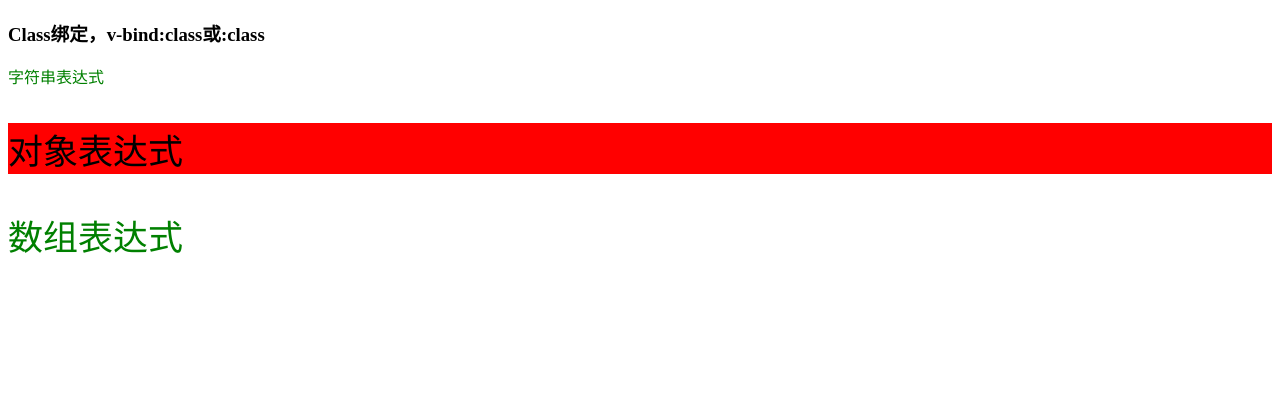
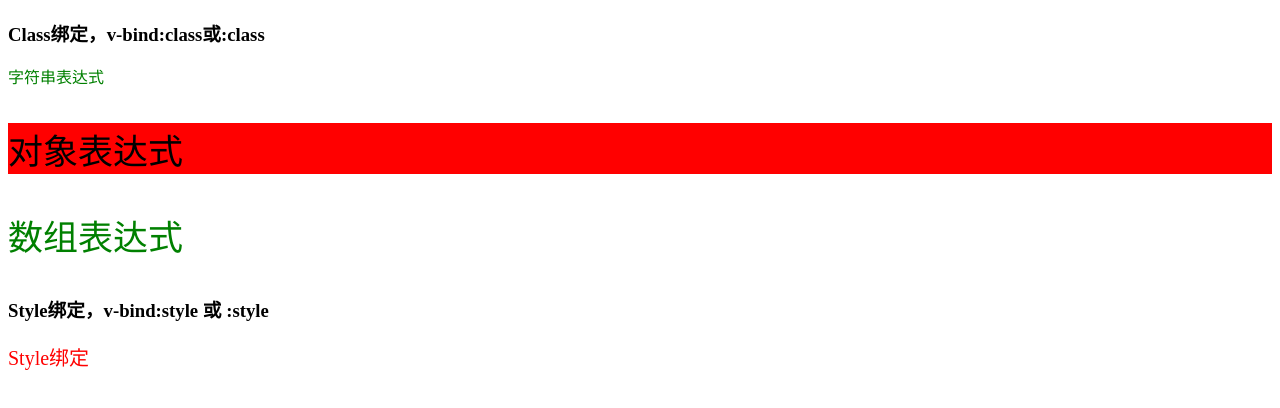
Before and after one commit to 1164734537/webStudy, a plain HTML site: page vue-01-core/04-Class与Style绑定.html in a window 1280 px wide. Drawn offline with nearby package versions, Linux system fonts and the light colour scheme.

Commit message:
class 与 style 绑定

```diff
--- a/vue-01-core/04-Class与Style绑定.html
+++ b/vue-01-core/04-Class与Style绑定.html
@@ -25,6 +25,9 @@
         <p :class="{delete:isDelete,error:isError}">对象表达式</p>
         <!-- 数组形式，用单引号括起来，不需要在data中设置 ，不加单引号就获取data中的值了-->
         <p :class="['active','error']">数组表达式</p>
+
+        <h3>Style绑定，v-bind:style 或 :style</h3>
+        <p :style="{color:activeColor,fontSize:fontsize+'px'}">Style绑定</p>
     </div>
     <script src="./node_modules/vue/dist/vue.js"></script>
     <script>
@@ -33,7 +36,9 @@
             data:{
                 acticeClass:'active',
                 isDelete:true,
-                isError:true
+                isError:true,
+                activeColor:'red',
+                fontsize:20
             }
         })
     </script>
```
